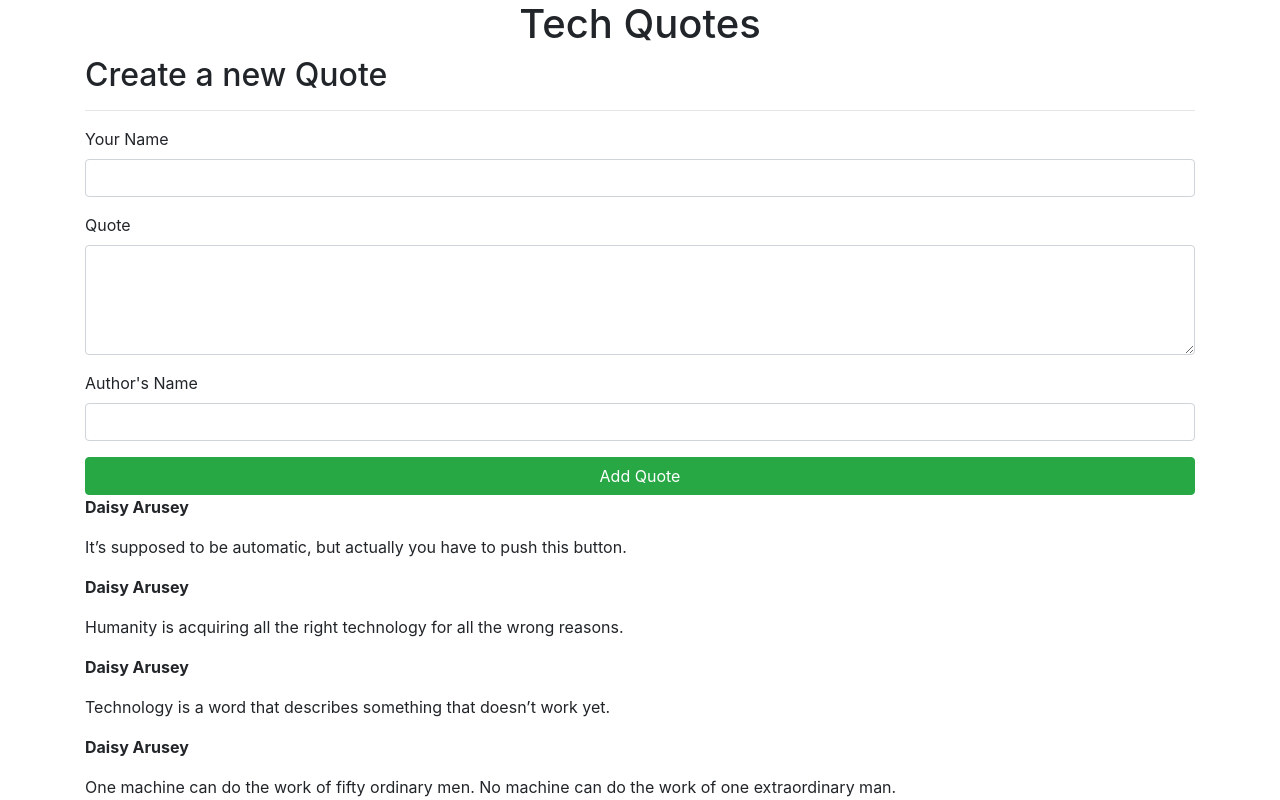
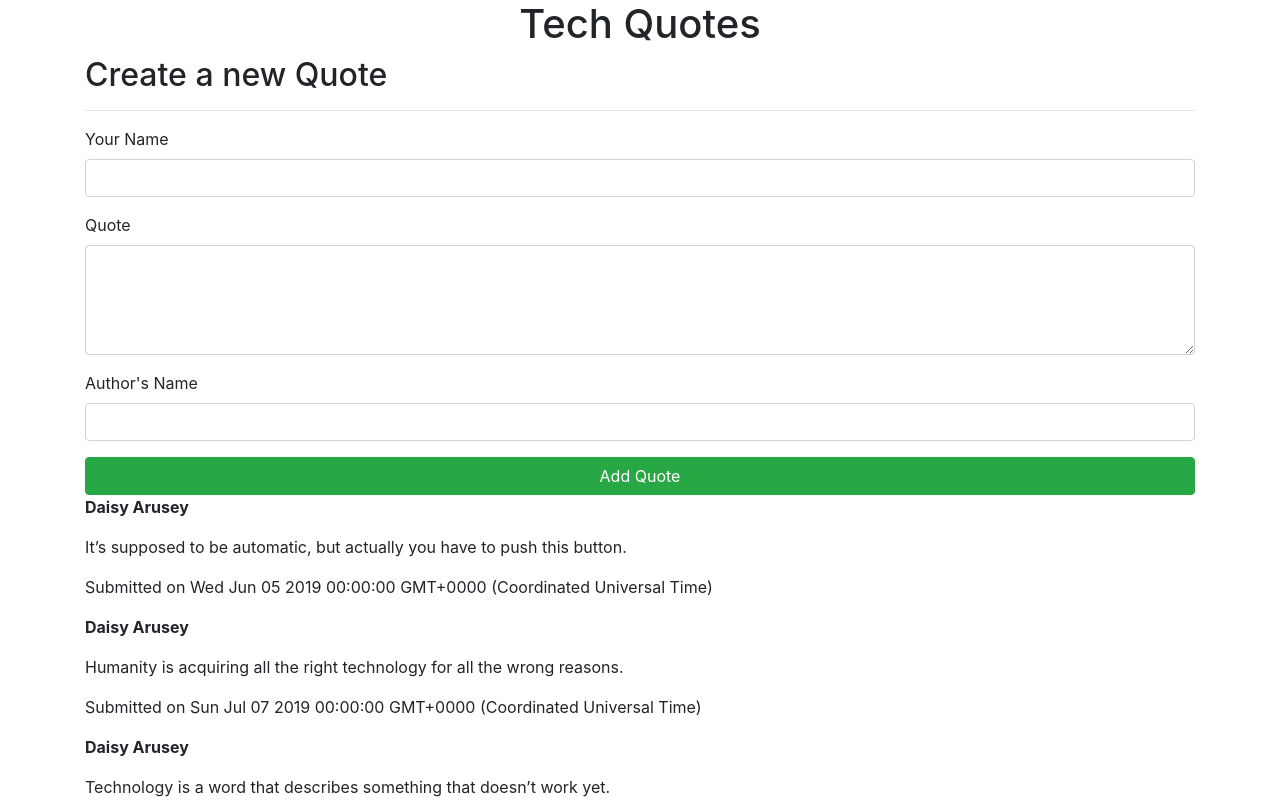
Before and after one commit to daisyarusey/Quotes, an Angular app: page / in a window 1280 px wide. Shown: the top 800 px of the page. Built offline with nearby package versions, Linux system fonts and the light colour scheme.

Commit message:
Add the date attribute

```diff
--- a/src/app/quote-form/quote-form.component.ts
+++ b/src/app/quote-form/quote-form.component.ts
@@ -11,12 +11,13 @@ import { from } from 'rxjs';
 })
 export class QuoteFormComponent implements OnInit {
 
-  newQuote=new Quote(0,"","","");
+  newQuote=new Quote(0,"","","",new Date());
 
   @Output() addQuote = new EventEmitter<Quote>();
 
   submitQuote(){
     this.addQuote.emit(this.newQuote);
+    this.newQuote = new Quote(0,"","","",new Date())
   }
 
   constructor() { }
--- a/src/app/quote/quote.component.html
+++ b/src/app/quote/quote.component.html
@@ -6,6 +6,7 @@
   <div *ngFor='let quote of quotes'>
       <strong><p>{{quote.name}}</p></strong>
       <p>{{quote.theQuote}}</p>
+      <p>Submitted on {{quote.postDate}}</p>
   </div>
 
 </div>
```
